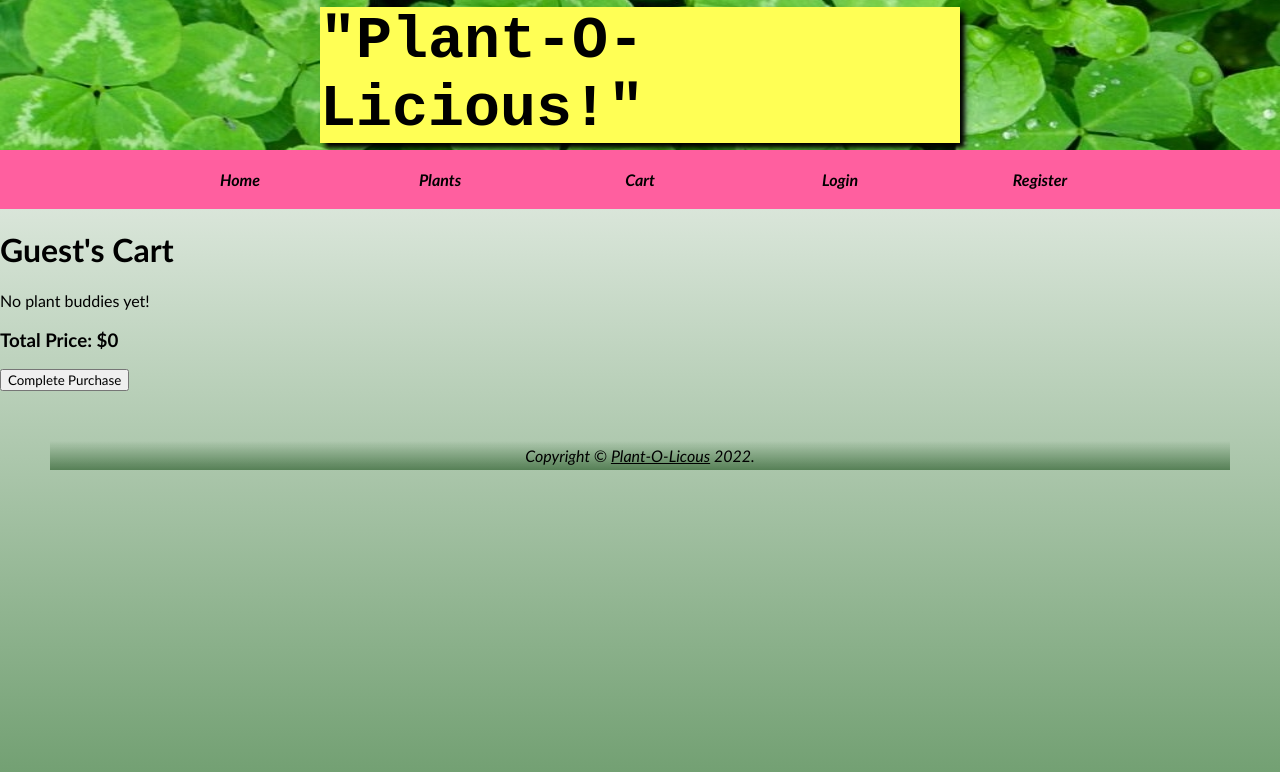
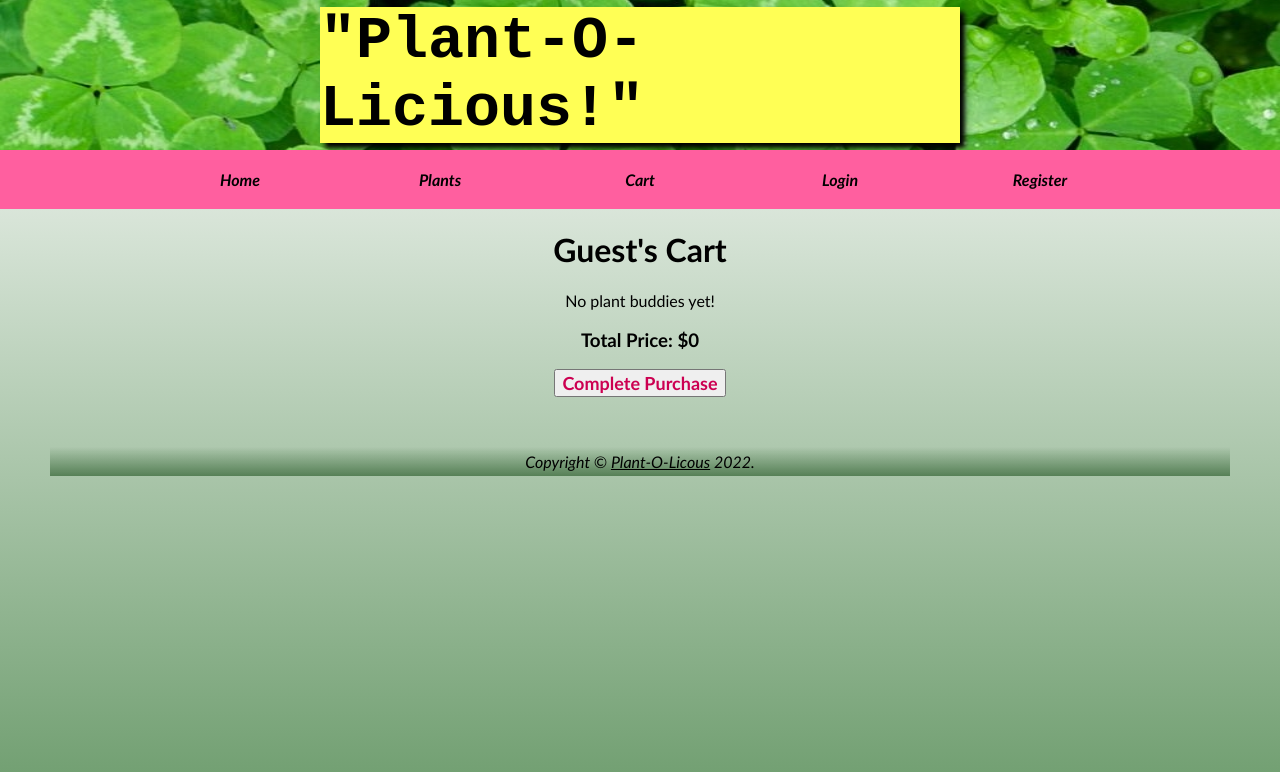
Before and after one commit to 2202-Grace-Shopper/2202-Capstone-Project, a React (Create React App) app: page /cart in a window 1280 px wide. Shown: the top 772 px of the page. Built offline with nearby package versions, Linux system fonts and the light colour scheme.

Commit message:
added css to cart component

```diff
--- a/src/App.js
+++ b/src/App.js
@@ -56,7 +56,8 @@ function App() {
     <Router>
       <Title />
 
-      <Nav />
+      <Nav cartItems={cartItems} setCartItems={setCartItems} />
+      {/* <Nav /> */}
 
       <Switch>
         {/* routes for if you're not logged in */}
--- a/src/components/Nav.js
+++ b/src/components/Nav.js
@@ -1,6 +1,7 @@
 import React from "react";
 import { useAuth } from "../custom-hooks";
 import { NavLink } from "react-router-dom";
+import jwt_decode from "jwt-decode";
 
 const loggedInLinks = [
   { id: 1, to: "/home", name: "Home" },
@@ -22,8 +23,26 @@ const loggedOutLinks = [
   { id: 5, to: "/register", name: "Register" },
 ];
 
-export default function Nav() {
-  const { isLoggedIn, logout, isAdminAC } = useAuth();
+export default function Nav(props) {
+  const { isLoggedIn, logout, isAdminAC, token } = useAuth();
+  // const { cartItems } = props;
+  // let cartItemsToRender = [];
+  // let email;
+
+  // if (token) {
+  //   email = jwt_decode(token).email;
+  // } else {
+  //   email = "guest@mail.com";
+  // }
+
+  // if (cartItems) {
+  //   for (let i = 0; i < cartItems.length; i++) {
+  //     if (cartItems[i].userEmail === email) {
+  //       cartItemsToRender[i] = cartItems[i];
+  //     }
+  //   }
+  // }
+
   let navLinks = isLoggedIn ? loggedInLinks : loggedOutLinks;
   if (isAdminAC) {
     navLinks = adminLoggedInLinks;
--- a/src/index.js
+++ b/src/index.js
@@ -9,6 +9,7 @@ import "./style/TitleNavFooter.css";
 import "./style/AllPlants.css";
 import "./style/Home.css";
 import "./style/AddNewProduct.css";
+import "./style/Cart.css";
 import { AuthProvider } from "./context";
 
 ReactDOM.render(
--- a/src/style/AllPlants.css
+++ b/src/style/AllPlants.css
@@ -21,7 +21,6 @@
   cursor: pointer;
 }
 
-/* affects all images in list */
 .plantPicForSale {
   height: 300px;
   width: 75%;
--- a/src/style/Cart.css
+++ b/src/style/Cart.css
@@ -1,49 +1,47 @@
-body {
-  font-family: Arial, Helvetica, sans-serif;
-}
-h1,
-h2,
-h3 {
-  margin: 0.5 rem 0;
+.entireCartBody {
+  display: flex;
+  flex-direction: column;
+  align-items: center;
 }
 
-h1 {
-  font-size: 1.5rem;
-}
-h2 {
-  font-size: 1.2 rem;
-}
-h3 {
-  font-size: 1 rem;
+.cartBucket {
+  display: flex;
+  flex-wrap: wrap;
+  width: 90%;
+  justify-content: center;
 }
 
-a {
-  text-decoration: none;
+.eachCartItem {
+  display: flex;
+  background-color: rgb(144, 183, 152);
+  box-shadow: black 3px 3px 5px;
+  width: 400px;
+  height: 200px;
 }
 
-.row {
-  display: flex;
-  justify-content: space-between;
+/* move picture and +/- buttons into a different bucket alongside the .eachCartItem one; make them side-by-side and/or have +/- buttons be near quantity number; enlarge price to be as big as the title and quantity numbers */
+
+.eachProductPicture {
+  height: 190px;
+  width: 50%;
+  border: rgb(255, 95, 159) 7px solid;
+  box-shadow: rgb(0, 75, 0) 5px 5px 5px;
 }
 
-.col-1 {
-  flex: 1;
+.addSubtractItemsButton {
+  width: 50px;
+  height: 50px;
 }
 
-.col-2 {
-  flex: 2;
+.addSubtractItemsButton,
+.completePurchaseButton {
+  font-size: 18px;
+  color: rgb(204, 0, 81);
+  font-weight: bold;
 }
 
-.block {
-  background-color: lightgray;
-  padding: 1rem;
-  margin: 0.5 rem;
-  border-radius: 0.5rem;
-  align-items: center;
+.addSubtractItemsButton:hover,
+.completePurchaseButton:hover {
+  cursor: pointer;
+  color: rgb(255, 95, 159);
 }
-.row.center {
-  align-items: center;
-}
-img.small {
-  max-height: 8rem;
-}
```
